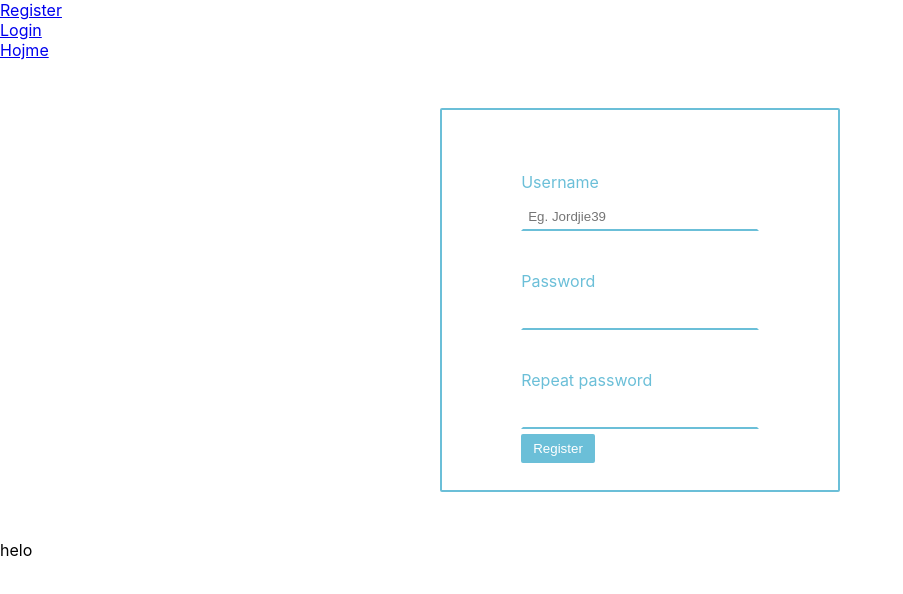
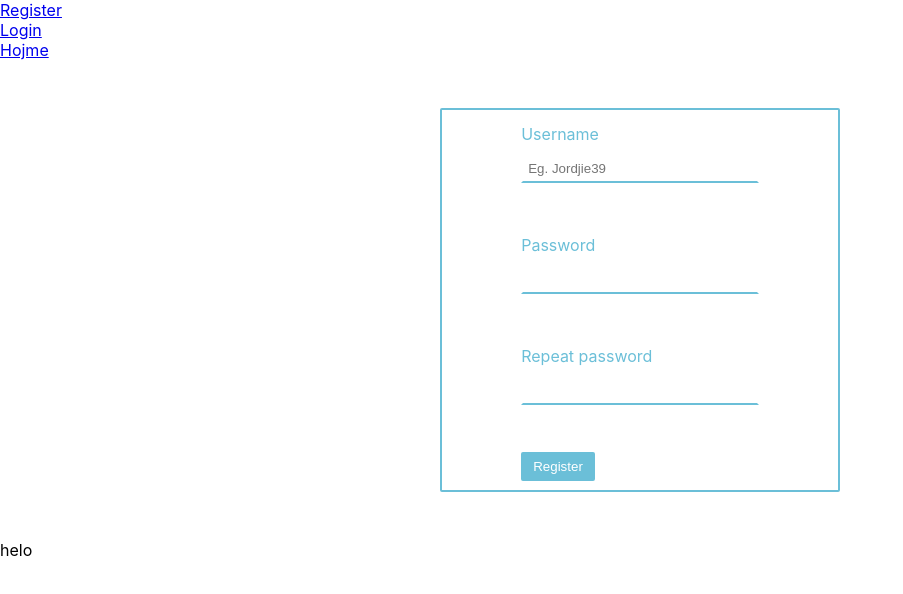
Before and after one commit to pyc4life/project-1, a React (Create React App) app in the folder client/: page /register in a window 1280 px wide. Shown: the top 594 px of the page, without its empty margins (0-903 px from the left). Built offline with nearby package versions, Linux system fonts and the light colour scheme.

Commit message:
adjust styles

```diff
--- a/client/src/components/shared/FormControl/FormControl.scss
+++ b/client/src/components/shared/FormControl/FormControl.scss
@@ -2,7 +2,6 @@
 	.form-control-label {
 		display: inline-block;
 		padding: 10px 0;
-		margin-top: 30px;
 		color: rgb(107, 191, 216);
 
 		&:hover {
@@ -18,12 +17,13 @@
 		border-bottom: 2px solid rgb(107, 191, 216);
 
 		&:focus {
-			border-bottom: 2px solid transparent;
-			outline: 2px solid rgb(107, 191, 216);
+			outline: 2px solid transparent;
+			border-left: 2px solid rgb(107, 191, 216);
 		}
 	}
 
-    .form-control-warning {
-        color: rgb(172, 8, 8);
-    }
+	.form-control-warning {
+		color: rgb(172, 8, 8);
+		min-height: 42px;
+	}
 }
```
